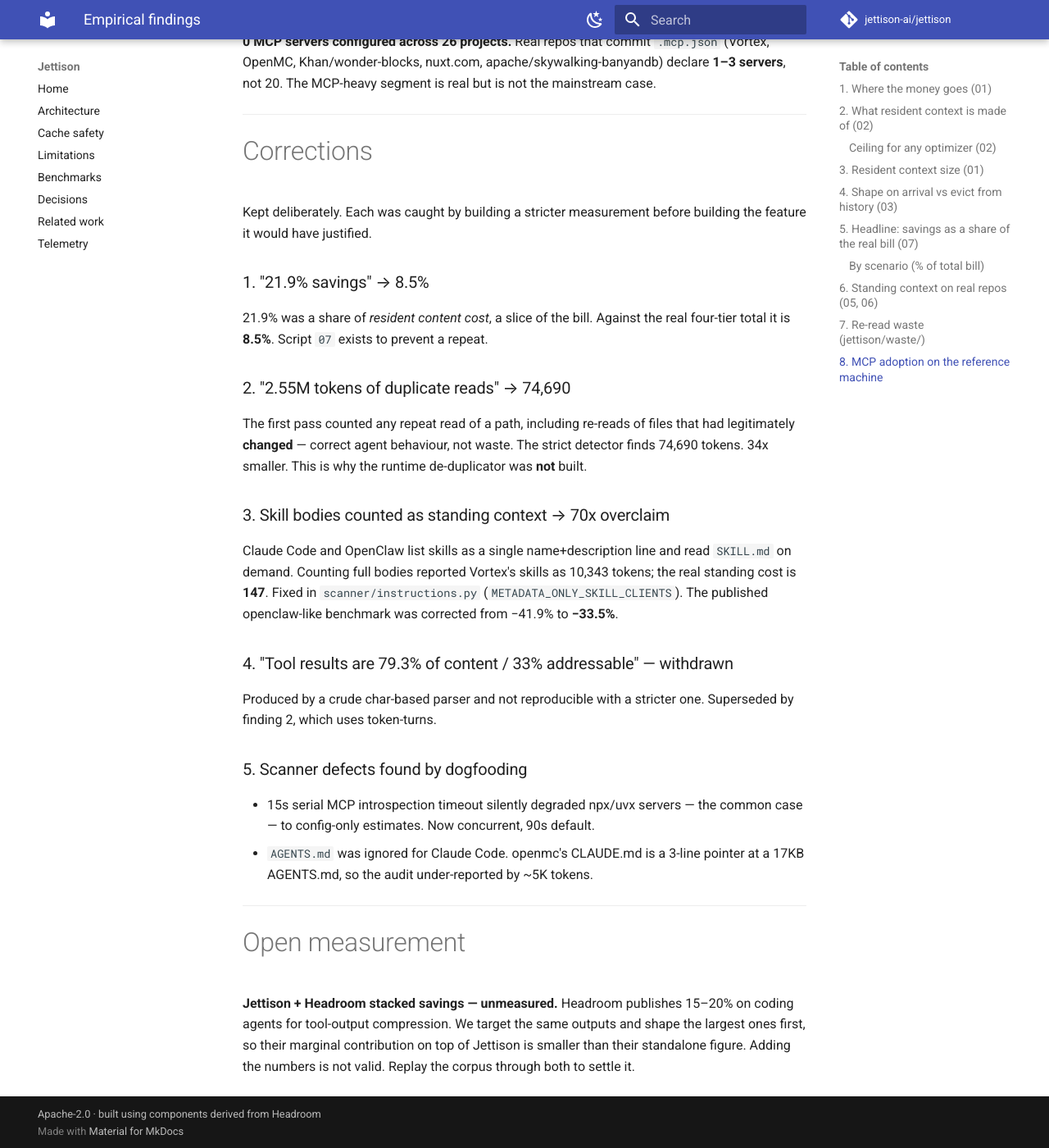
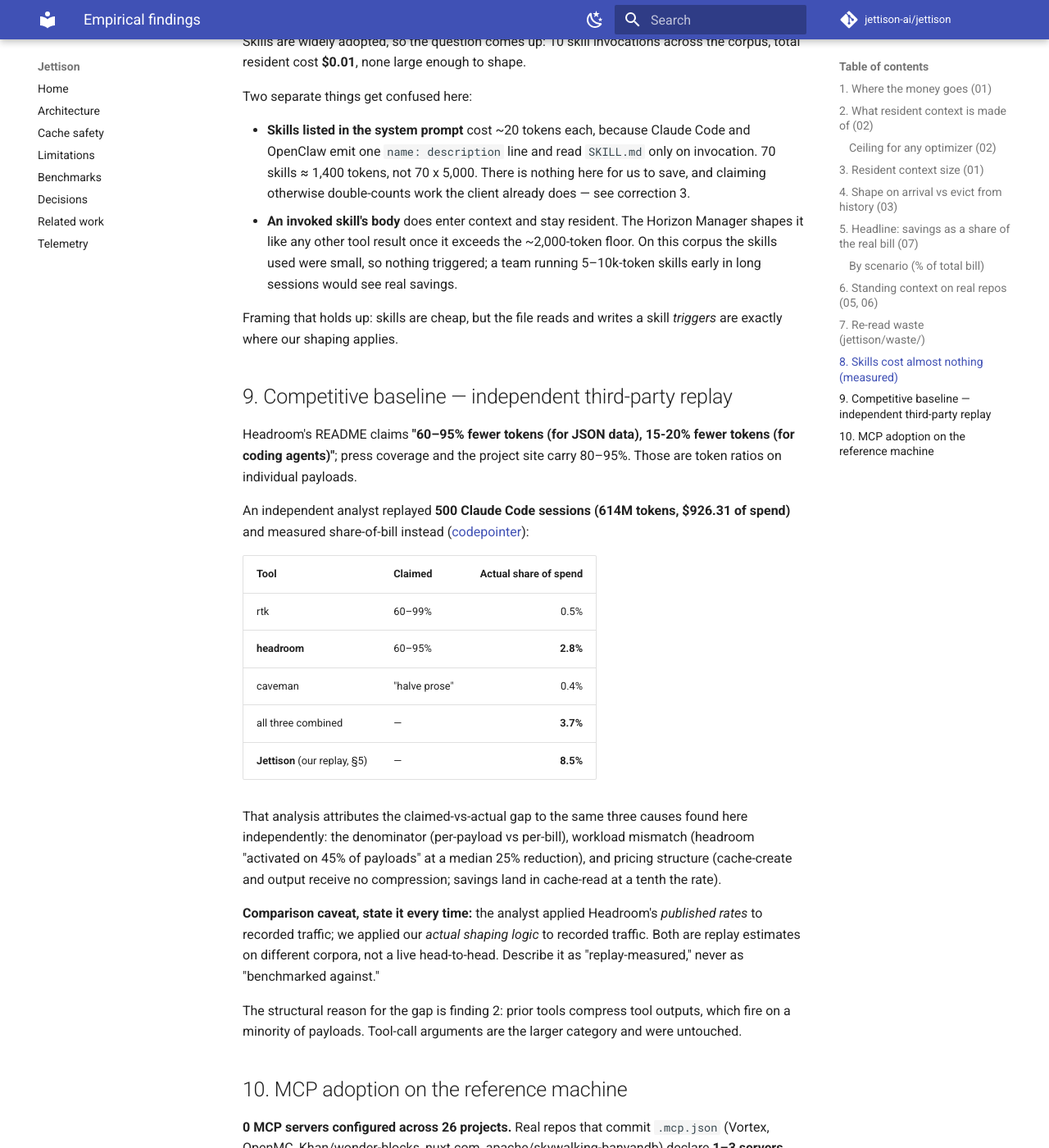
Before and after one commit to jettison-ai/jettison, an MkDocs documentation site: the page built from docs/FINDINGS.md, in a window 1280 px wide and 1400 px high, scrolled down 3747 px. Shown: the whole window at 82% size. Built offline with MkDocs 1.6.1 and Material for MkDocs 9.7.7, drawn with Linux system fonts in a browser that asks for light colours; comment, search, counter and statistics services are not loaded; some of the changed text lies outside the part shown.

Commit message:
Update internal notes and findings with competitive baseline and skills measurement
Three results landed after the internal notes was written:

- Competitive baseline (FINDINGS §9): an independent replay of 500 Claude
  Code sessions measured share-of-bill rather than token ratios and found
  headroom 2.8%, rtk 0.5%, caveman 0.4%, 3.7% combined, against advertised
  60-95%. Jettison replay-measures at 8.5%. That analysis attributes the
  claimed-vs-actual gap to the same three causes found here independently
  (denominator, workload mismatch, pricing structure). Recorded with the
  caveat that these are replay estimates on different corpora, not a
  head-to-head benchmark.

- Skills (FINDINGS §8): 10 invocations across the corpus, $0.01 resident
  cost, none large enough to shape. Skills cost ~20 tokens each because
  clients list one line and load SKILL.md on demand; the savings are in the
  reads and writes a skill triggers. The question recurs, so the answer now
  lives in internal notes §4.

- Open measurement list expanded: like-for-like competitive comparison and
  Codex/Cursor transcripts, both currently unmeasured.

Co-Authored-By: Claude Fable 5 <noreply@anthropic.com>
Claude-Session: https://claude.ai/code/session_018osGZTTHaLHSdWh2sbRf2W

```diff
--- a/docs/FINDINGS.md
+++ b/docs/FINDINGS.md
@@ -124,7 +124,63 @@ write_readback 87 occurrences / 57,214 tokens; superset 6 / 13,996;
 exact_repeat 48 / 3,480. Resident cost 29.8M token-turns ≈ **$8.94**
 (~0.6% of bill).
 
-## 8. MCP adoption on the reference machine
+## 8. Skills cost almost nothing (measured)
+
+Skills are widely adopted, so the question comes up: 10 skill invocations
+across the corpus, total resident cost **$0.01**, none large enough to
+shape.
+
+Two separate things get confused here:
+
+- **Skills listed in the system prompt** cost ~20 tokens each, because
+  Claude Code and OpenClaw emit one `name: description` line and read
+  `SKILL.md` only on invocation. 70 skills ≈ 1,400 tokens, not 70 x 5,000.
+  There is nothing here for us to save, and claiming otherwise double-counts
+  work the client already does — see correction 3.
+- **An invoked skill's body** does enter context and stay resident. The
+  Horizon Manager shapes it like any other tool result once it exceeds the
+  ~2,000-token floor. On this corpus the skills used were small, so nothing
+  triggered; a team running 5–10k-token skills early in long sessions would
+  see real savings.
+
+Framing that holds up: skills are cheap, but the file reads and writes a
+skill *triggers* are exactly where our shaping applies.
+
+## 9. Competitive baseline — independent third-party replay
+
+Headroom's README claims **"60–95% fewer tokens (for JSON data), 15-20%
+fewer tokens (for coding agents)"**; press coverage and the project site
+carry 80–95%. Those are token ratios on individual payloads.
+
+An independent analyst replayed **500 Claude Code sessions (614M tokens,
+$926.31 of spend)** and measured share-of-bill instead
+([codepointer](https://codepointer.substack.com/p/cutting-llm-token-costs-with-rtk)):
+
+| Tool | Claimed | Actual share of spend |
+|---|---|---:|
+| rtk | 60–99% | 0.5% |
+| **headroom** | 60–95% | **2.8%** |
+| caveman | "halve prose" | 0.4% |
+| all three combined | — | **3.7%** |
+| **Jettison** (our replay, §5) | — | **8.5%** |
+
+That analysis attributes the claimed-vs-actual gap to the same three causes
+found here independently: the denominator (per-payload vs per-bill),
+workload mismatch (headroom "activated on 45% of payloads" at a median 25%
+reduction), and pricing structure (cache-create and output receive no
+compression; savings land in cache-read at a tenth the rate).
+
+**Comparison caveat, state it every time:** the analyst applied Headroom's
+*published rates* to recorded traffic; we applied our *actual shaping
+logic* to recorded traffic. Both are replay estimates on different corpora,
+not a live head-to-head. Describe it as "replay-measured," never as
+"benchmarked against."
+
+The structural reason for the gap is finding 2: prior tools compress tool
+outputs, which fire on a minority of payloads. Tool-call arguments are the
+larger category and were untouched.
+
+## 10. MCP adoption on the reference machine
 
 **0 MCP servers configured across 26 projects.** Real repos that commit
 `.mcp.json` (Vortex, OpenMC, Khan/wonder-blocks, nuxt.com,
@@ -170,8 +226,18 @@ one. Superseded by finding 2, which uses token-turns.
 
 # Open measurement
 
-**Jettison + Headroom stacked savings — unmeasured.** Headroom publishes
-15–20% on coding agents for tool-output compression. We target the same
-outputs and shape the largest ones first, so their marginal contribution
-on top of Jettison is smaller than their standalone figure. Adding the
-numbers is not valid. Replay the corpus through both to settle it.
+1. **Jettison + Headroom stacked savings — unmeasured.** Headroom publishes
+   15–20% on coding agents (independently replay-measured at 2.8% of spend,
+   §9). We target the same tool outputs and shape the largest ones first, so
+   their marginal contribution on top of Jettison is smaller than either
+   figure. **Adding the numbers is not valid.** Replay this corpus through
+   both to settle it.
+2. **One-method, one-corpus comparison.** §9 compares two replay estimates
+   run on different corpora by different people. Running the codepointer
+   methodology against our corpus — and ours against theirs — would produce
+   a genuinely like-for-like number. This is the single highest-value
+   measurement left and is roughly a day of work.
+3. **Codex and Cursor transcripts unmeasured.** Argument shaping should
+   transfer unchanged (both write files the same way), but every number in
+   this document comes from Claude Code sessions. Say "expected to
+   transfer," not "measured," until `~/.codex/sessions` is replayed.
```
